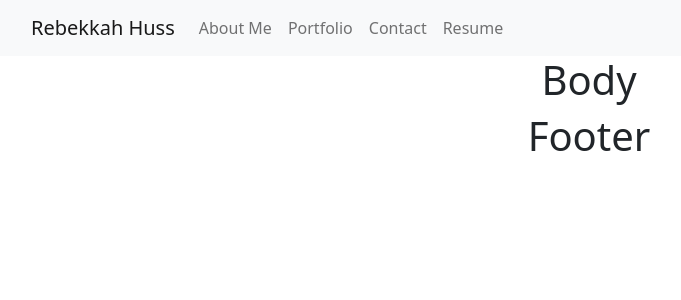
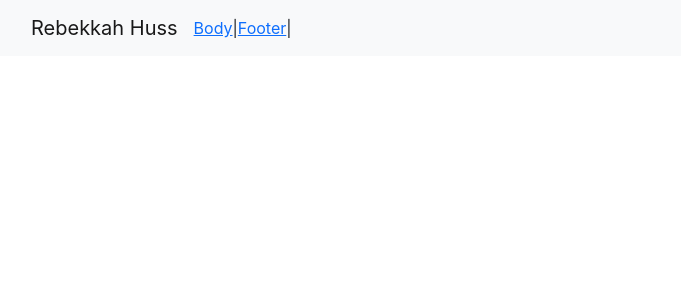
Before and after one commit to bekkahhuss/portsmouth, a React (Create React App) app: page / in a window 1280 px wide. Shown: the top 300 px of the page, without its empty margins (51-732 px from the left). Built offline with nearby package versions, Linux system fonts and the light colour scheme.

Commit message:
Used React Router to add virtual DOM elements for navigation

```diff
--- a/package.json
+++ b/package.json
@@ -10,6 +10,7 @@
     "react": "^18.1.0",
     "react-bootstrap": "^2.4.0",
     "react-dom": "^18.1.0",
+    "react-router-dom": "^6.3.0",
     "react-scripts": "5.0.1",
     "web-vitals": "^2.1.4"
   },
--- a/src/App.js
+++ b/src/App.js
@@ -1,18 +1,23 @@
 import React from 'react';
 import 'bootstrap/dist/css/bootstrap.min.css';
 import './App.css';
-import { Header } from './components/header'
-import { Body } from './components/body'
-import { Footer } from './components/footer'
+import { Link } from "react-router-dom";
 
-function App() {
+export default function App() {
   return (
     <div className="App">
-      <Header />
-      <Body />
-      <Footer />
+      <h1>Test</h1>
+       <nav
+        style={{
+          borderBottom: "solid 1px",
+          paddingBottom: "1rem",
+        }}
+      >
+      <Link to="/header">Header</Link> |{" "}
+      <Link to="/body">Body</Link> |{" "}
+      <Link to="/footer">Footer</Link> |{" "}
+      </nav>
+
     </div>
   );
 }
-
-export default App;
--- a/src/index.js
+++ b/src/index.js
@@ -1,17 +1,20 @@
-import React from 'react';
-import ReactDOM from 'react-dom/client';
+import ReactDOM from "react-dom/client";
+import { BrowserRouter, Routes, Route } from "react-router-dom";
+import App from "./App";
 import './index.css';
-import App from './App';
-import reportWebVitals from './reportWebVitals';
+import Header from "./routes/header";
+import Body from "./routes/body";
+import Footer from "./routes/footer";
 
-const root = ReactDOM.createRoot(document.getElementById('root'));
+const root = ReactDOM.createRoot(
+  document.getElementById("root")
+);
 root.render(
-  <React.StrictMode>
-    <App />
-  </React.StrictMode>
+  <BrowserRouter>
+    <Routes>
+      <Route path="/" element={<Header />} />
+      <Route path="Body" element={<Body />} />
+      <Route path="Footer" element={<Footer />} />
+    </Routes>
+  </BrowserRouter>
 );
-
-// If you want to start measuring performance in your app, pass a function
-// to log results (for example: reportWebVitals(console.log))
-// or send to an analytics endpoint. Learn more: https://bit.ly/CRA-vitals
-reportWebVitals();
--- a/src/components/body.jsx
+++ b/src/routes/body.jsx
@@ -1,4 +1,4 @@
-export const Body = () => {
+export default function Body() {
     return (
       <div>
         <h1>Body</h1>
--- a/src/components/footer.jsx
+++ b/src/routes/footer.jsx
@@ -1,4 +1,4 @@
-export const Footer = () => {
+export default function Footer() {
     return (
       <div>
         <h1>Footer</h1>
--- a/src/components/header.jsx
+++ b/src/routes/header.jsx
@@ -1,15 +1,18 @@
 import { Navbar, Nav, Container } from "react-bootstrap";
+import { Link } from "react-router-dom";
 
-export const Header = () => {
+export default function Header() {
     return (
       <Navbar bg="light" variant="light">
         <Container>
           <Navbar.Brand href="#home">Rebekkah Huss</Navbar.Brand>
           <Nav className="me-auto">
-            <Nav.Link href="#about">About Me</Nav.Link>
+            {/* <Nav.Link href="#about">About Me</Nav.Link>
             <Nav.Link href="#portfolio">Portfolio</Nav.Link>
             <Nav.Link href="#contact">Contact</Nav.Link>
-            <Nav.Link href="#resume">Resume</Nav.Link>
+            <Nav.Link href="#resume">Resume</Nav.Link> */}
+            <Link to="/body">Body</Link> | {" "}
+            <Link to="/footer">Footer</Link> | {" "}
           </Nav>
         </Container>
       </Navbar>
```
Also changed, not shown: 1 other file (tests, documents, lock files or other folders).
